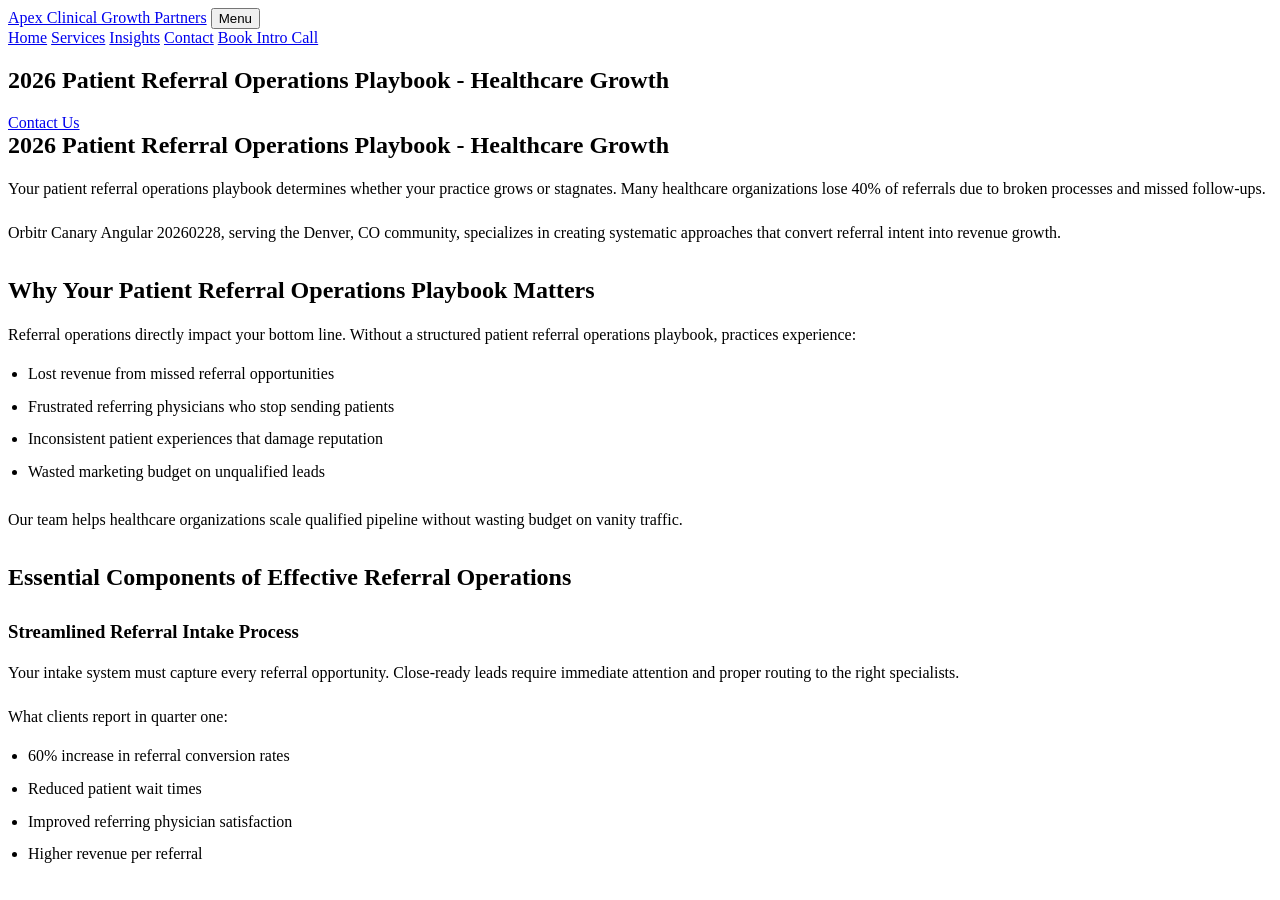
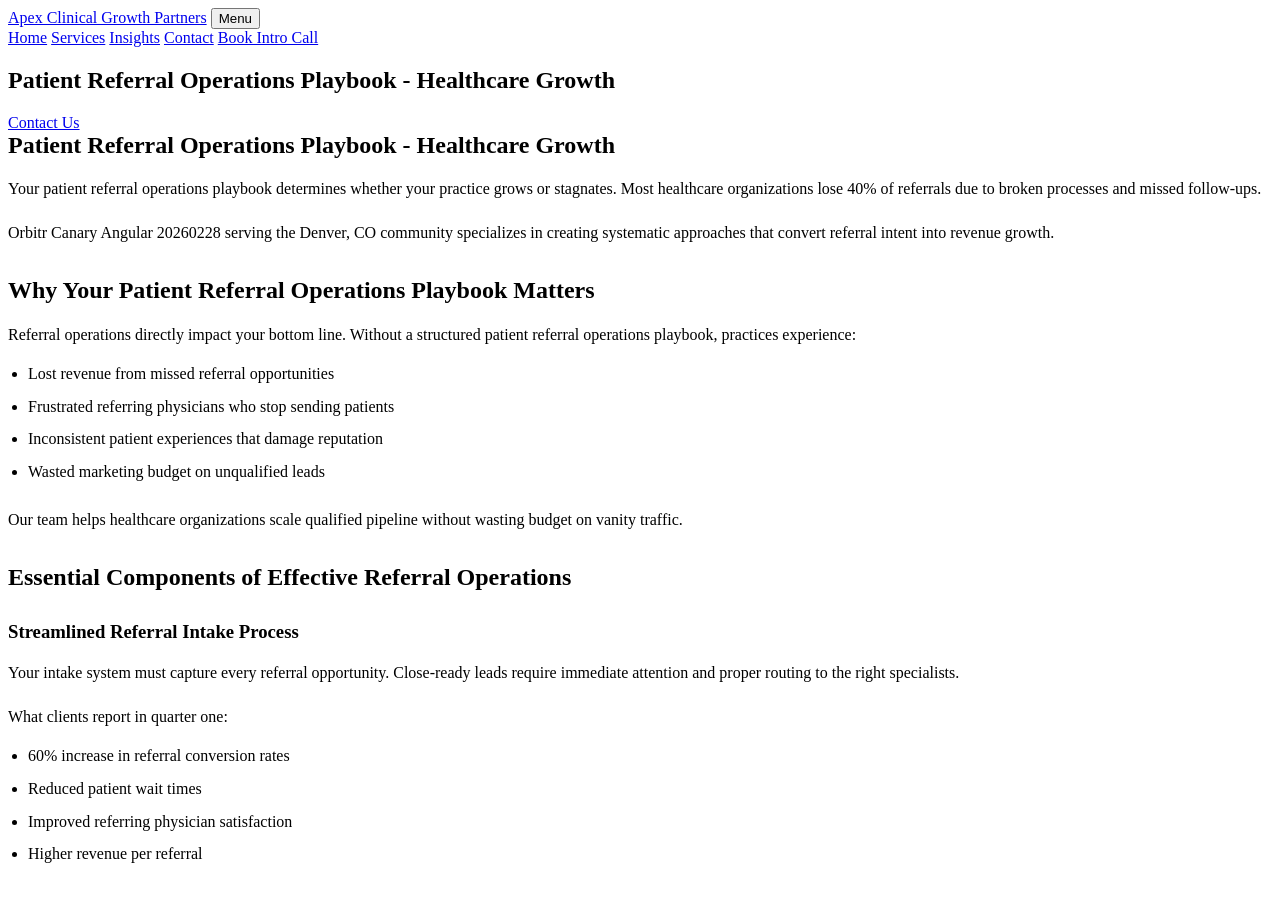
Before and after one commit to prjctlphbt/orbitr-canary-angular-20260228, a Jekyll site: the page angular-referral-ops-playbook-20260228142149.html, which Jekyll copies as it is, in a window 1280 px wide and 900 px high. Built offline with Jekyll 4.4.1, drawn with Linux system fonts in a browser that asks for light colours.

Commit message:
Rollback: Revert changes to angular-referral-ops-playbook-20260228142149.html

```diff
--- a/angular-referral-ops-playbook-20260228142149.html
+++ b/angular-referral-ops-playbook-20260228142149.html
@@ -4,9 +4,10 @@
 <head>
 <meta charset="utf-8"/>
 <meta content="width=device-width, initial-scale=1.0" name="viewport"/>
-<meta content="Optimize patient referrals with our 2026 operations playbook. Enhance workflows, drive growth, and improve patient outcomes. Start today." name="description"/>
-<title>2026 Patient Referral Operations Playbook - Healthcare Growth</title>
+<meta content="Streamline patient referrals with our comprehensive operations playbook. Optimize workflows, boost growth, and improve patient outcomes. Get started today." name="description"/>
+<title>Patient Referral Operations Playbook - Healthcare Growth</title>
 <style>
+
 
 /* Minimal functional styles (accordion, forms only) */
 
@@ -48,7 +49,7 @@
  box-sizing: border-box;
 }
 
-</style>
+ </style>
 <style id="orbitr-generated-content-style">
 .orbitr-generated-content > * {
  margin: 0;
@@ -83,8 +84,7 @@
 .orbitr-generated-content li {
  line-height: 1.65;
 }
-</style>
-</head>
+</style></head>
 <body>
 <header>
 <div class="container navbar">
@@ -102,15 +102,15 @@
 <main class="page-main">
 <section class="page-hero landing-hero">
 <div class="container">
-<h1>2026 Patient Referral Operations Playbook - Healthcare Growth</h1>
+<h1>Patient Referral Operations Playbook - Healthcare Growth</h1>
 <a class="cta" href="/services/">Contact Us</a>
 </div>
 </section>
 <section class="landing-content">
 <div class="container orbitr-generated-content">
-<h1>2026 Patient Referral Operations Playbook - Healthcare Growth</h1>
-<p>Your patient referral operations playbook determines whether your practice grows or stagnates. Many healthcare organizations lose 40% of referrals due to broken processes and missed follow-ups.</p>
-<p>Orbitr Canary Angular 20260228, serving the Denver, CO community, specializes in creating systematic approaches that convert referral intent into revenue growth.</p>
+<h1>Patient Referral Operations Playbook - Healthcare Growth</h1>
+<p>Your patient referral operations playbook determines whether your practice grows or stagnates. Most healthcare organizations lose 40% of referrals due to broken processes and missed follow-ups.</p>
+<p>Orbitr Canary Angular 20260228 serving the Denver, CO community specializes in creating systematic approaches that convert referral intent into revenue growth.</p>
 <h2>Why Your Patient Referral Operations Playbook Matters</h2>
 <p>Referral operations directly impact your bottom line. Without a structured patient referral operations playbook, practices experience:</p>
 <ul>
@@ -194,6 +194,6 @@
  button.parentElement.classList.toggle('active');
  });
  });
-</script>
+ </script>
 </body>
 </html>
```
